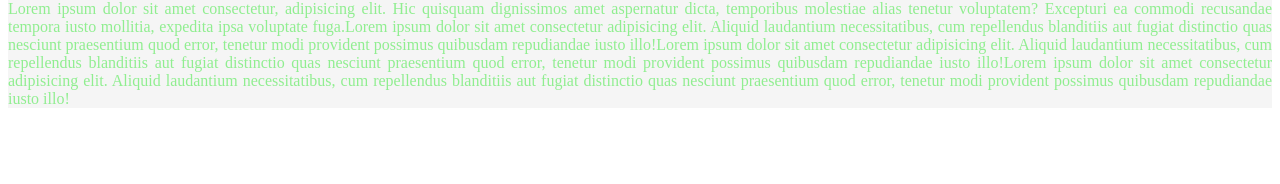
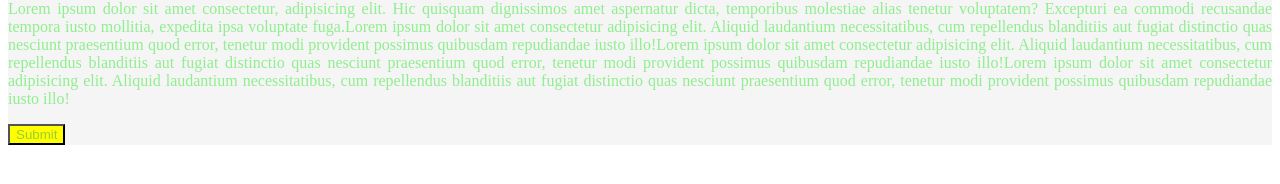
Before and after one commit to SajidBhuiyan/my-third-repo, a plain HTML site: page index.html in a window 1280 px wide. Shown: the part 292-476 px from the top of the page. Drawn offline with Linux system fonts and the light colour scheme.

Commit message:
new style

```diff
--- a/index.html
+++ b/index.html
@@ -16,6 +16,7 @@
 <h3>Changed Code</h3>
 <p>Lorem ipsum dolor sit amet consectetur adipisicing elit. Aliquid laudantium necessitatibus, cum repellendus blanditiis aut fugiat distinctio quas nesciunt praesentium quod error, tenetur modi provident possimus quibusdam repudiandae iusto illo!Lorem ipsum dolor sit amet consectetur adipisicing elit. Aliquid laudantium necessitatibus, cum repellendus blanditiis aut fugiat distinctio quas nesciunt praesentium quod error, tenetur modi provident possimus quibusdam repudiandae iusto illo!Lorem ipsum dolor sit amet consectetur adipisicing elit. Aliquid laudantium necessitatibus, cum repellendus blanditiis aut fugiat distinctio quas nesciunt praesentium quod error, tenetur modi provident possimus quibusdam repudiandae iusto illo!Lorem ipsum dolor sit amet consectetur adipisicing elit. Aliquid laudantium necessitatibus, cum repellendus blanditiis aut fugiat distinctio quas nesciunt praesentium quod error, tenetur modi provident possimus quibusdam repudiandae iusto illo!</p>
 <p>Lorem ipsum dolor sit amet consectetur, adipisicing elit. Hic quisquam dignissimos amet aspernatur dicta, temporibus molestiae alias tenetur voluptatem? Excepturi ea commodi recusandae tempora iusto mollitia, expedita ipsa voluptate fuga.Lorem ipsum dolor sit amet consectetur adipisicing elit. Aliquid laudantium necessitatibus, cum repellendus blanditiis aut fugiat distinctio quas nesciunt praesentium quod error, tenetur modi provident possimus quibusdam repudiandae iusto illo!Lorem ipsum dolor sit amet consectetur adipisicing elit. Aliquid laudantium necessitatibus, cum repellendus blanditiis aut fugiat distinctio quas nesciunt praesentium quod error, tenetur modi provident possimus quibusdam repudiandae iusto illo!Lorem ipsum dolor sit amet consectetur adipisicing elit. Aliquid laudantium necessitatibus, cum repellendus blanditiis aut fugiat distinctio quas nesciunt praesentium quod error, tenetur modi provident possimus quibusdam repudiandae iusto illo!</p>
+<button class=submit>Submit</button>
 </div>
 </body>
 
--- a/style.css
+++ b/style.css
@@ -11,3 +11,8 @@ h3 {
   text-align: center;
   color: brown;
 }
+.submit {
+  color: yellowgreen;
+  background-color: yellow;
+  text-align: center;
+}
```
